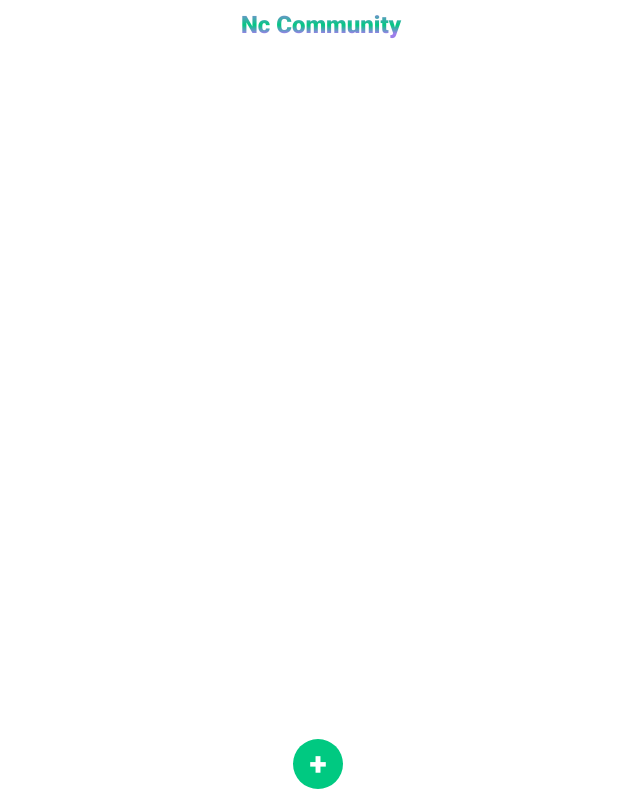
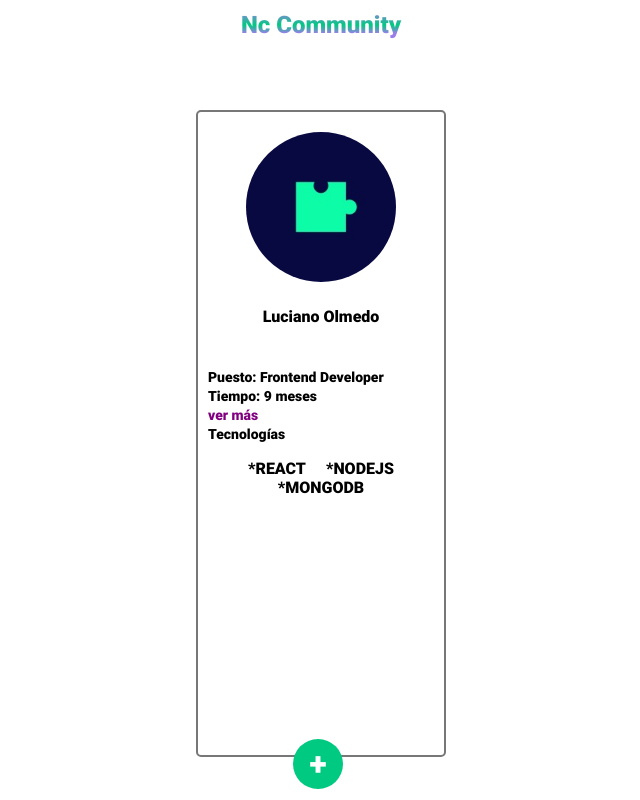
Before and after one commit to No-Country/S3-07-T-Frontend, a React (Create React App) app in the folder index/: page /search/projects/1 in a window 1280 px wide. Before the commit this address had no page. Shown: the whole page, without its empty margins (319-959 px from the left). Built offline with nearby package versions, Linux system fonts and the light colour scheme.

Commit message:
Cards: Profile Details for students

```diff
--- a/index/src/App.js
+++ b/index/src/App.js
@@ -7,9 +7,10 @@ import useWindowSize from "./hooks/useWindowSize"
 import { useEffect, useRef } from "react"
 import { setNewSize } from "./redux/actions"
 import { useDispatch } from "react-redux"
-import Create from "./pages/Create/Create.js"
+import Create from "./pages/create/Create.js"
 import Header from "./components/Header/Header"
 import NavBarMobile from "./components/NavbarMobile/NavbarMobile"
+import ProfileDetail from "./components/ProfileDetail/ProfileDetail"
 
 function App() {
   const size = useWindowSize() //anchura y altura de la pantalla number[]
@@ -43,6 +44,7 @@ function App() {
         <Route path="/create" element={<Create/>} />
         <Route path='/search/:articles' element={<Search/>}>
         </Route>
+        <Route path="search/projects/:idProject" element={<ProfileDetail/>}/>
       </Routes>
       <NavBarMobile/>
     </div>
--- /dev/null
+++ b/index/src/components/ProfileDetail/ProfileDetail.js
@@ -0,0 +1,41 @@
+import {Container,CardContainer,Imagen,Titulo,Texto,ListTech} from "./assets/Styles"
+import image1 from "./assets/image1.jpg"
+
+const ProfileDetail = () => {
+  return (
+    <Container>
+      <CardContainer >
+
+        <Imagen>
+          <img src={image1} alt="photo" />
+        </Imagen>
+        <Titulo>Luciano Olmedo</Titulo><br />
+        <Texto >Puesto: Frontend Developer</Texto><br />
+        <Texto >Tiempo: 9 meses</Texto><br />
+        <Texto style={{ color: "purple" }}>ver más</Texto><br />
+        <Texto>Tecnologías</Texto>
+        <ListTech>
+          <ul>
+            <li>*REACT</li>
+            <li>*NODEJS</li>
+            <li>*MONGODB</li>
+          </ul>
+
+        </ListTech>
+
+
+
+
+
+      </CardContainer>
+
+    </Container>
+  )
+}
+
+
+
+
+
+
+export default ProfileDetail
--- /dev/null
+++ b/index/src/components/ProfileDetail/assets/Styles.js
@@ -0,0 +1,52 @@
+import styled from "styled-components"
+
+
+export const Container = styled.div`
+display: flex;
+justify-content: center;
+margin-top: 60px;
+height: 100vh;
+
+`
+export const CardContainer = styled.div`
+border: 2px solid #777777;
+width:250px;
+border-radius: 5px;
+
+`
+export const Imagen = styled.div`
+text-align: center;
+margin-top: 20px;
+
+img{
+  border-radius:50%;
+  width: 150px;
+
+
+}
+`
+export const Titulo = styled.h4`
+font-weight: 500;
+text-align: center;
+
+`
+export const Texto = styled.span`
+font-size: 14px;
+
+margin-left:10px;
+`
+export const ListTech = styled.div`
+margin-right:40px;
+ul{
+  display: flex;
+  justify-content: space-around;
+ flex-wrap: wrap;
+
+  li{
+    display: flex;
+    list-style: none;
+    justify-content: space-around;
+    flex-wrap: wrap;
+  }
+}
+`
```
Also changed, not shown: index/src/components/ProfileDetail/assets/image1.jpg (added).
